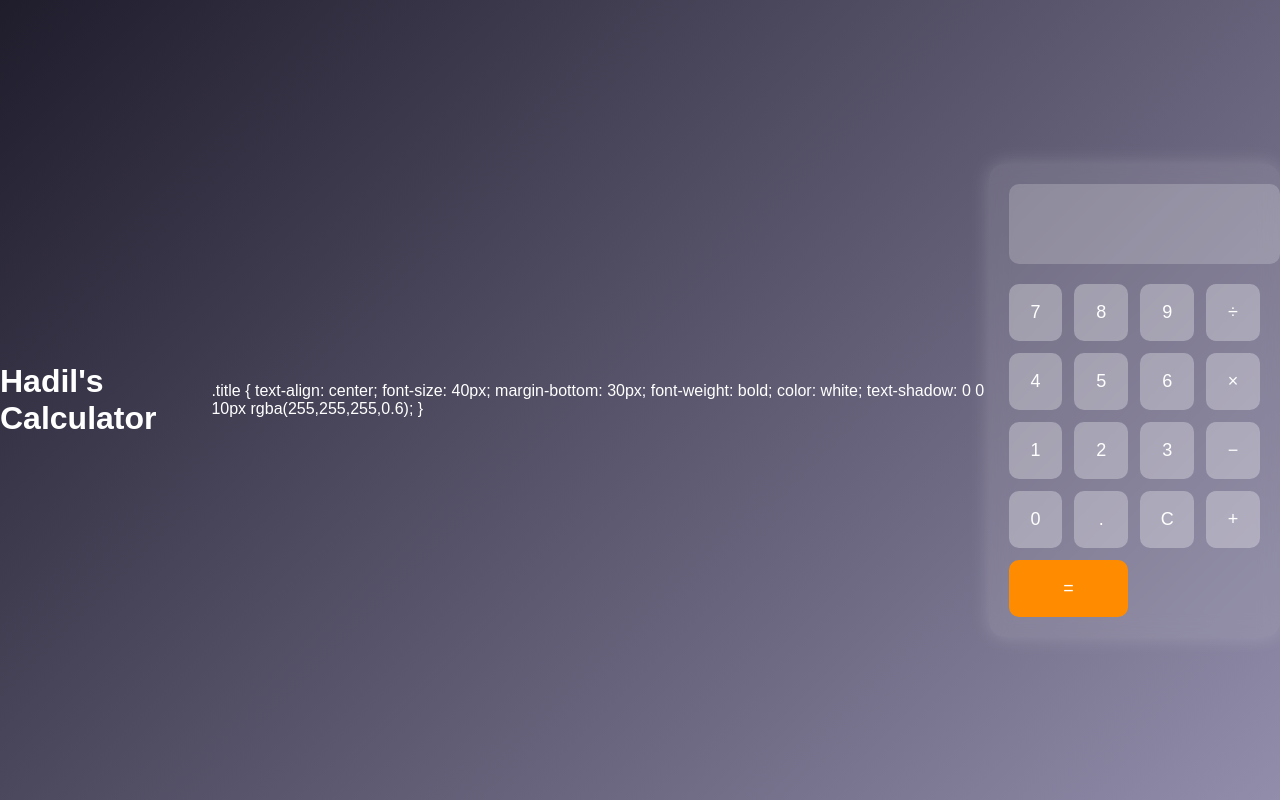
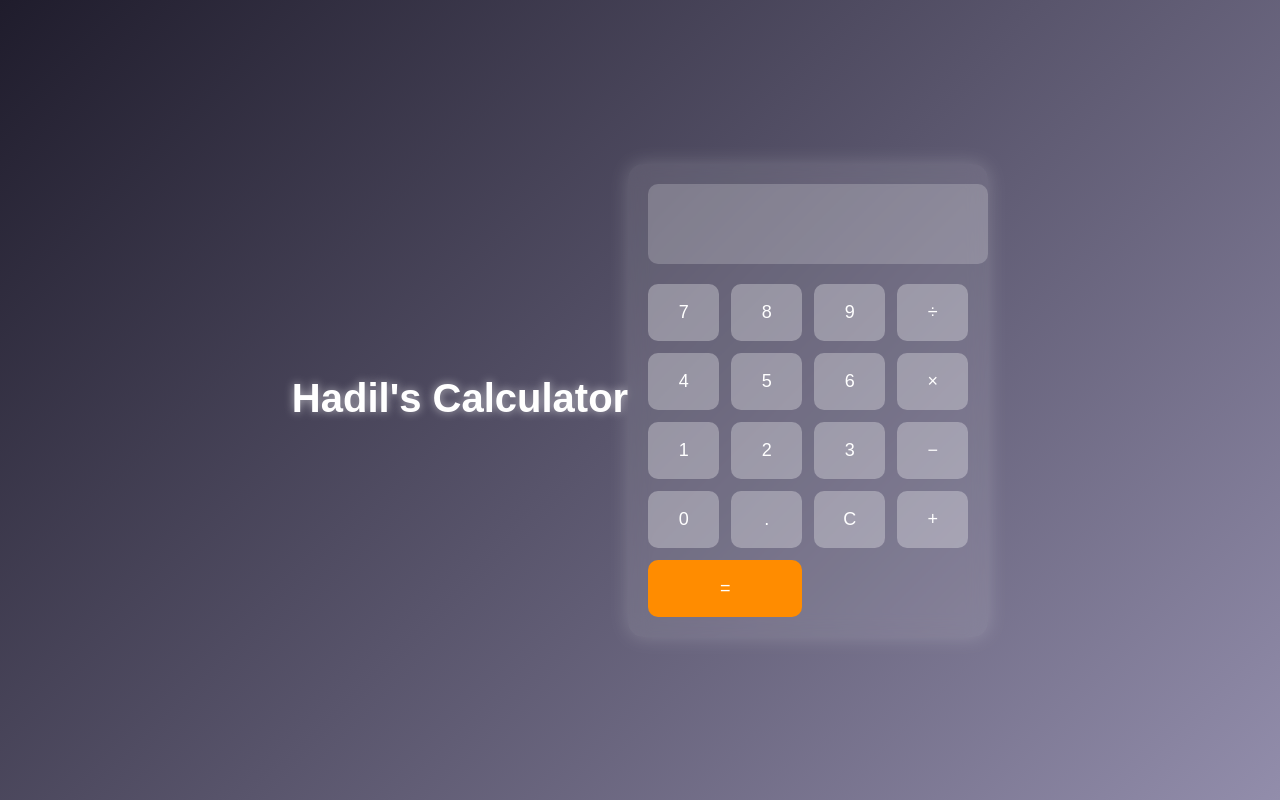
Before and after one commit to hadil010/git_mastery_lab, a plain HTML site: page index.html in a window 1280 px wide. Drawn offline with Linux system fonts and the light colour scheme.

Commit message:
Update index.html

```diff
--- a/index.html
+++ b/index.html
@@ -61,11 +61,7 @@
     .equal:hover {
         background: #ffa733;
     }
-</style>
-</head>
-<body>
-<h1 class="title">Hadil's Calculator</h1>
- .title {
+     .title {
     text-align: center;
     font-size: 40px;
     margin-bottom: 30px;
@@ -73,6 +69,11 @@
     color: white;
     text-shadow: 0 0 10px rgba(255,255,255,0.6);
 }
+</style>
+</head>
+<body>
+<h1 class="title">Hadil's Calculator</h1>
+
 
 <div class="calculator">
     <input type="text" class="display" id="display" disabled>
```
